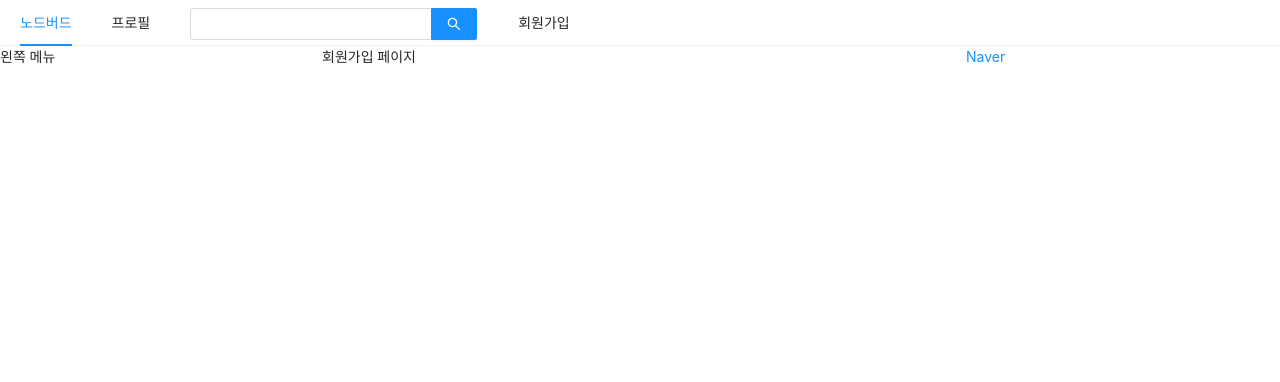
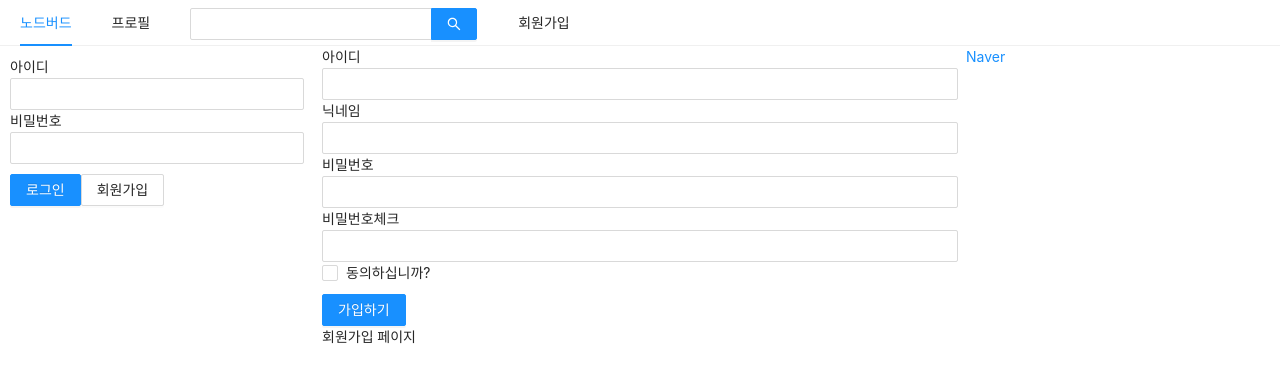
Before and after one commit to msl9204/next.js-tutorial, a Next.js app in the folder front/: page /signup in a window 1280 px wide. Shown: the top 382 px of the page. Built offline with nearby package versions, Linux system fonts and the light colour scheme.

Commit message:
custom hooks

```diff
--- a/front/components/AppLayout.js
+++ b/front/components/AppLayout.js
@@ -1,9 +1,18 @@
-import React from "react";
-import PropTypes from "prop-types";
+import React, { useState } from "react";
+import propTypes from "prop-types";
 import Link from "next/link";
 import { Menu, Input, Row, Col } from "antd";
+import LoginForm from "./LoginForm";
+import UserProfile from "./UserProfile";
+import styled from "styled-components";
+
+const SearchInput = styled(Input.Search)`
+    vertical-align: middle;
+`;
 
 function AppLayout({ children }) {
+    const [isLoggedIn, setIsLoggedIn] = useState(false);
+
     return (
         <div>
             <Menu mode="horizontal">
@@ -18,10 +27,7 @@
                     </Link>
                 </Menu.Item>
                 <Menu.Item>
-                    <Input.Search
-                        enterButton
-                        style={{ verticalAlign: "middle" }}
-                    />
+                    <SearchInput enterButton />
                 </Menu.Item>
                 <Menu.Item>
                     <Link href="/signup">
@@ -32,7 +38,11 @@
 
             <Row gutter={8}>
                 <Col xs={24} md={6}>
-                    왼쪽 메뉴
+                    {isLoggedIn ? (
+                        <UserProfile setIsLoggedIn={setIsLoggedIn} />
+                    ) : (
+                        <LoginForm setIsLoggedIn={setIsLoggedIn} />
+                    )}
                 </Col>
                 <Col xs={24} md={12}>
                     {children}
@@ -52,7 +62,7 @@
 }
 
 AppLayout.propTypes = {
-    children: PropTypes.node.isRequired,
+    children: propTypes.node.isRequired,
 };
 
 export default AppLayout;
--- /dev/null
+++ b/front/components/LoginForm.js
@@ -0,0 +1,68 @@
+import React, { useCallback } from "react";
+import { Input, Form, Button } from "antd";
+import Link from "next/link";
+import styled from "styled-components";
+import PropTypes from "prop-types";
+import useInput from "./hooks/useInput";
+
+const ButtonWrapper = styled.div`
+    margin-top: 10px;
+`;
+
+const FormWrapper = styled(Form)`
+    padding: 10px;
+`;
+
+export default function LoginForm({ setIsLoggedIn }) {
+    const [id, onChangeId] = useInput("");
+    const [password, onChangePassword] = useInput("");
+
+    const onSubmitForm = useCallback(() => {
+        console.log(id, password);
+        setIsLoggedIn(true);
+    }, [id, password]);
+
+    return (
+        <FormWrapper onFinish={onSubmitForm}>
+            <div>
+                <label htmlFor="user-id">아이디</label>
+                <br />
+                <Input
+                    name="user-id"
+                    value={id}
+                    onChange={onChangeId}
+                    required
+                />
+            </div>
+
+            <div>
+                <label htmlFor="user-password">비밀번호</label>
+                <br />
+                <Input
+                    name="user-password"
+                    type="password"
+                    value={password}
+                    onChange={onChangePassword}
+                    required
+                />
+            </div>
+
+            <ButtonWrapper>
+                <Button type="primary" htmlType="submit" loading={false}>
+                    로그인
+                </Button>
+                <Link href="/signup">
+                    <a>
+                        <Button>회원가입</Button>
+                    </a>
+                </Link>
+            </ButtonWrapper>
+
+            <div></div>
+        </FormWrapper>
+    );
+}
+
+LoginForm.propTypes = {
+    setIsLoggedIn: PropTypes.func.isRequired,
+};
--- /dev/null
+++ b/front/components/UserProfile.js
@@ -0,0 +1,34 @@
+import React, { useCallback } from "react";
+import { Card, Avatar, Button } from "antd";
+import propTypes from "prop-types";
+export default function UserProfile({ setIsLoggedIn }) {
+    const onLogout = useCallback(() => {
+        setIsLoggedIn(false);
+    }, []);
+
+    return (
+        <Card
+            actions={[
+                <div key="twit">
+                    짹짹
+                    <br />0
+                </div>,
+                <div key="followings">
+                    팔로잉
+                    <br />0
+                </div>,
+                <div key="followers">
+                    팔로워
+                    <br />0
+                </div>,
+            ]}
+        >
+            <Card.Meta avatar={<Avatar>MS</Avatar>} title="MS" />
+            <Button onClick={onLogout}>로그아웃</Button>
+        </Card>
+    );
+}
+
+UserProfile.propTypes = {
+    setIsLoggedIn: propTypes.func.isRequired,
+};
--- /dev/null
+++ b/front/components/hooks/useInput.js
@@ -0,0 +1,11 @@
+import { useState, useCallback } from "react";
+
+export default (initialValue = null) => {
+    const [value, setValue] = useState(initialValue);
+
+    const handler = useCallback((e) => {
+        setValue(e.target.value);
+    }, []);
+
+    return [value, handler];
+};
--- a/front/pages/signup.js
+++ b/front/pages/signup.js
@@ -1,14 +1,125 @@
-import React from "react";
+import React, { useState, useCallback } from "react";
 import AppLayout from "../components/AppLayout";
 import Head from "next/head";
+import { Form, Input, Checkbox, Button } from "antd";
+import useInput from "../components/hooks/useInput";
+import styled from "styled-components";
+
+const ErrorMessage = styled.div`
+    color: red;
+`;
 
 const Signup = () => {
+    const [passwordCheck, setPasswordCheck] = useState("");
+    const [passwordError, setPasswordError] = useState(false);
+    const [id, onChangeId] = useInput("");
+    const [nick, onChangeNick] = useInput("");
+    const [password, onChangePassword] = useInput("");
+
+    const onChangePasswordCheck = useCallback(
+        (e) => {
+            setPasswordCheck(e.target.value);
+            setPasswordError(e.target.value !== password);
+        },
+        [password]
+    );
+
+    const [term, setTerm] = useState(false);
+    const [termError, setTermError] = useState(false);
+    const onChangeTerm = useCallback((e) => {
+        setTerm(e.target.checked);
+        setTermError(false);
+    });
+
+    const onSubmit = useCallback(() => {
+        if (password !== passwordCheck) {
+            return setPasswordError(true);
+        }
+
+        if (!term) {
+            return setTermError(true);
+        }
+
+        console.log(id, nick, password);
+    }, [password, passwordCheck, term]);
+
     return (
         <React.Fragment>
             <Head>
                 <title>회원가입 | NodeBird</title>
             </Head>
             <AppLayout>
+                <Form onFinish={onSubmit}>
+                    <div>
+                        <label htmlFor="user-id">아이디</label>
+                        <br />
+                        <Input
+                            name="user-id"
+                            value={id}
+                            required
+                            onChange={onChangeId}
+                        />
+                    </div>
+                    <div>
+                        <label htmlFor="user-nick">닉네임</label>
+                        <br />
+                        <Input
+                            name="user-nick"
+                            value={nick}
+                            required
+                            onChange={onChangeNick}
+                        />
+                    </div>
+                    <div>
+                        <label htmlFor="user-password">비밀번호</label>
+                        <br />
+                        <Input
+                            name="user-password"
+                            value={password}
+                            required
+                            type="password"
+                            onChange={onChangePassword}
+                        />
+                    </div>
+                    <div>
+                        <label htmlFor="user-password-check">
+                            비밀번호체크
+                        </label>
+                        <br />
+                        <Input
+                            name="user-password-check"
+                            value={passwordCheck}
+                            required
+                            type="password"
+                            onChange={onChangePasswordCheck}
+                        />
+                        {passwordError && (
+                            <ErrorMessage>
+                                비밀번호가 일치하지 않습니다.
+                            </ErrorMessage>
+                        )}
+                    </div>
+                    <div>
+                        <Checkbox
+                            name="user-term"
+                            checked={term}
+                            onChange={onChangeTerm}
+                        >
+                            동의하십니까?
+                        </Checkbox>
+                        {termError && (
+                            <ErrorMessage>
+                                약관에 동의하셔야 합니다.
+                            </ErrorMessage>
+                        )}
+                    </div>
+                    <div style={{ marginTop: 10 }}>
+                        <Button type="primary" htmlType="submit">
+                            가입하기
+                        </Button>
+                    </div>
+                </Form>
+
                 <div>회원가입 페이지</div>
             </AppLayout>
         </React.Fragment>
```
Also changed, not shown: front/components/FollowList.js (added, +33 -0 lines), front/components/NicknameEditForm.js (added, +19 -0 lines), front/pages/profile.js (+16 -2 lines).
